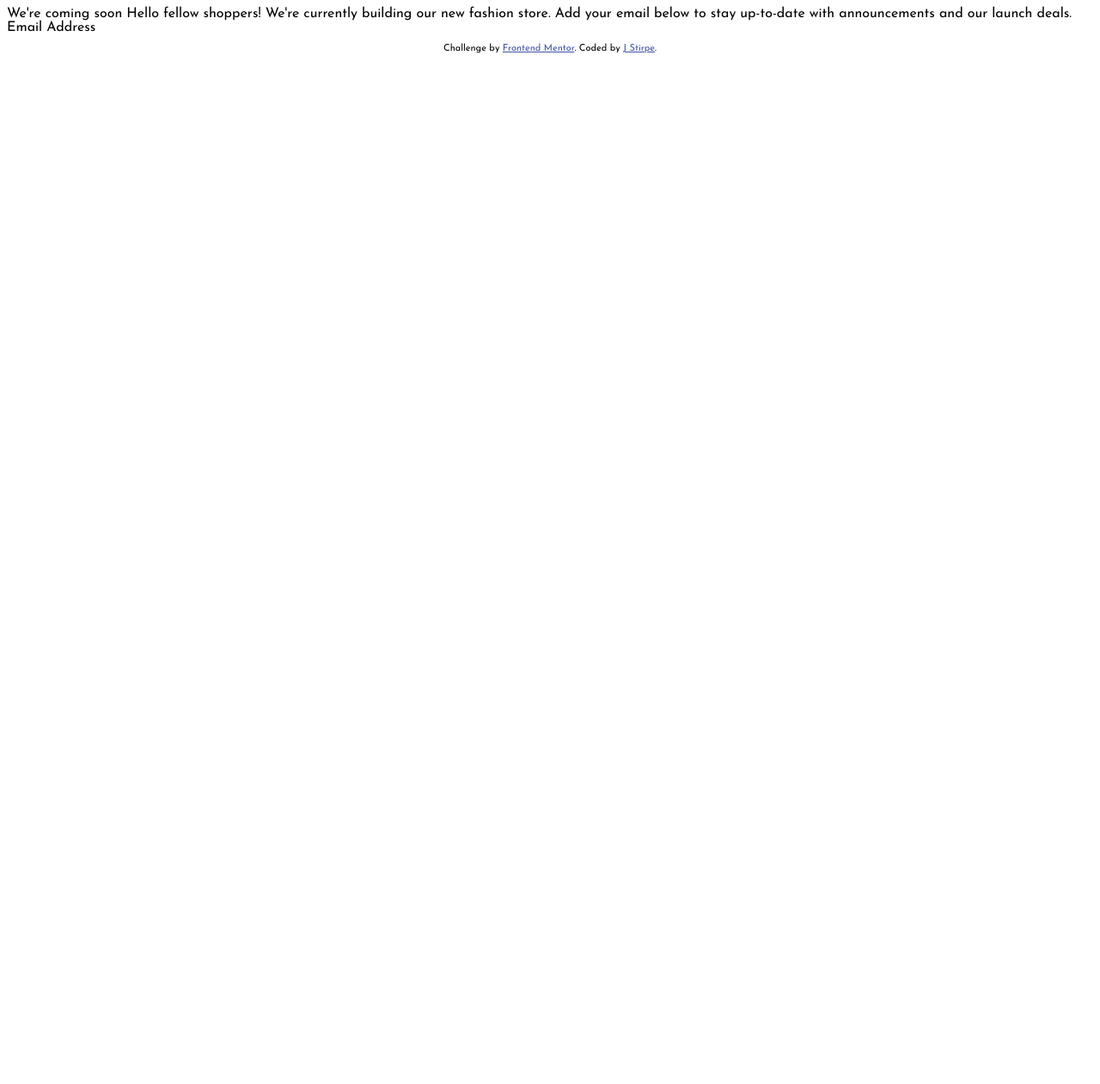
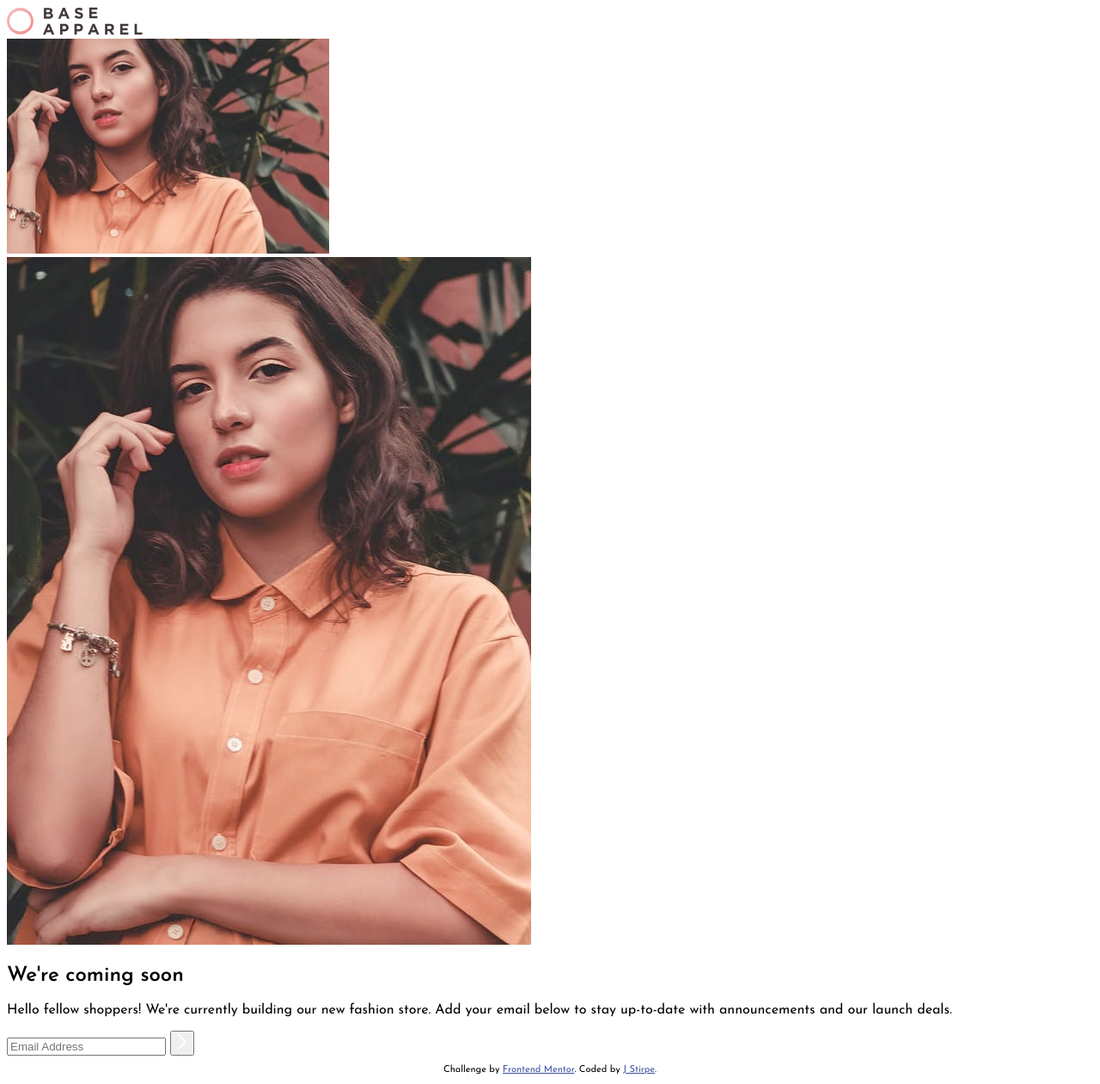
Before and after one commit to jennstirpe/coming-soon-page, a plain HTML site: page index.html in a window 1280 px wide. Shown: the whole page at 86% size. Before the commit the page ends 800 px from the top, so only its background shows below. Drawn offline with Linux system fonts and the light colour scheme.

Commit message:
Created basic HTML structure

```diff
--- a/index.html
+++ b/index.html
@@ -15,12 +15,38 @@
 </head>
 <body>
 
-  We're coming soon
+  <main>
+    <div class="header">
+      <img src="images/logo.svg" alt="Base Apparel">
+    </div>
 
-  Hello fellow shoppers! We're currently building our new fashion store.
-  Add your email below to stay up-to-date with announcements and our launch deals.
+    <div class="banner">
+      <div id="banner-mobile">
+        <img src="images/hero-mobile.jpg" alt="banner">
+      </div>
+      <div id="banner-desktop">
+        <img src="images/hero-desktop.jpg" alt="banner">
+      </div>
+    </div>
 
-  Email Address
+    <section class="card">
+      <h1><span>We're</span> coming soon</h1>
+      <p>Hello fellow shoppers! We're currently building our new fashion store.
+        Add your email below to stay up-to-date with announcements and our launch deals.</p>
+
+      <form>
+        <input type="email" id="email" placeholder="Email Address" required>
+        <button type="submit"><img src="images/icon-arrow.svg" alt="Submit arrow"></button>
+      </form>
+
+
+
+
+    </section>
+
+  </main>
+
+
 
   <footer>
     <p class="attribution">
```
